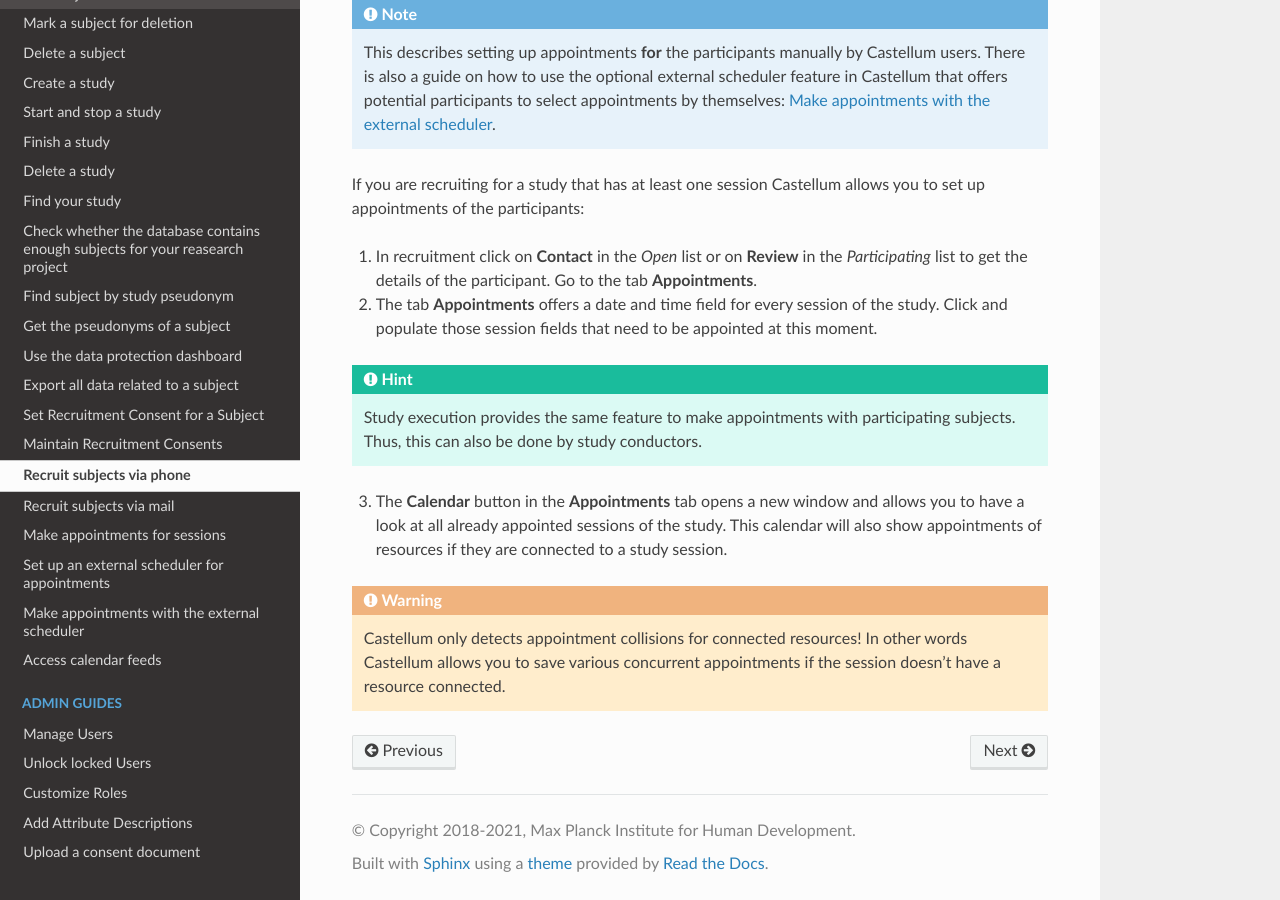
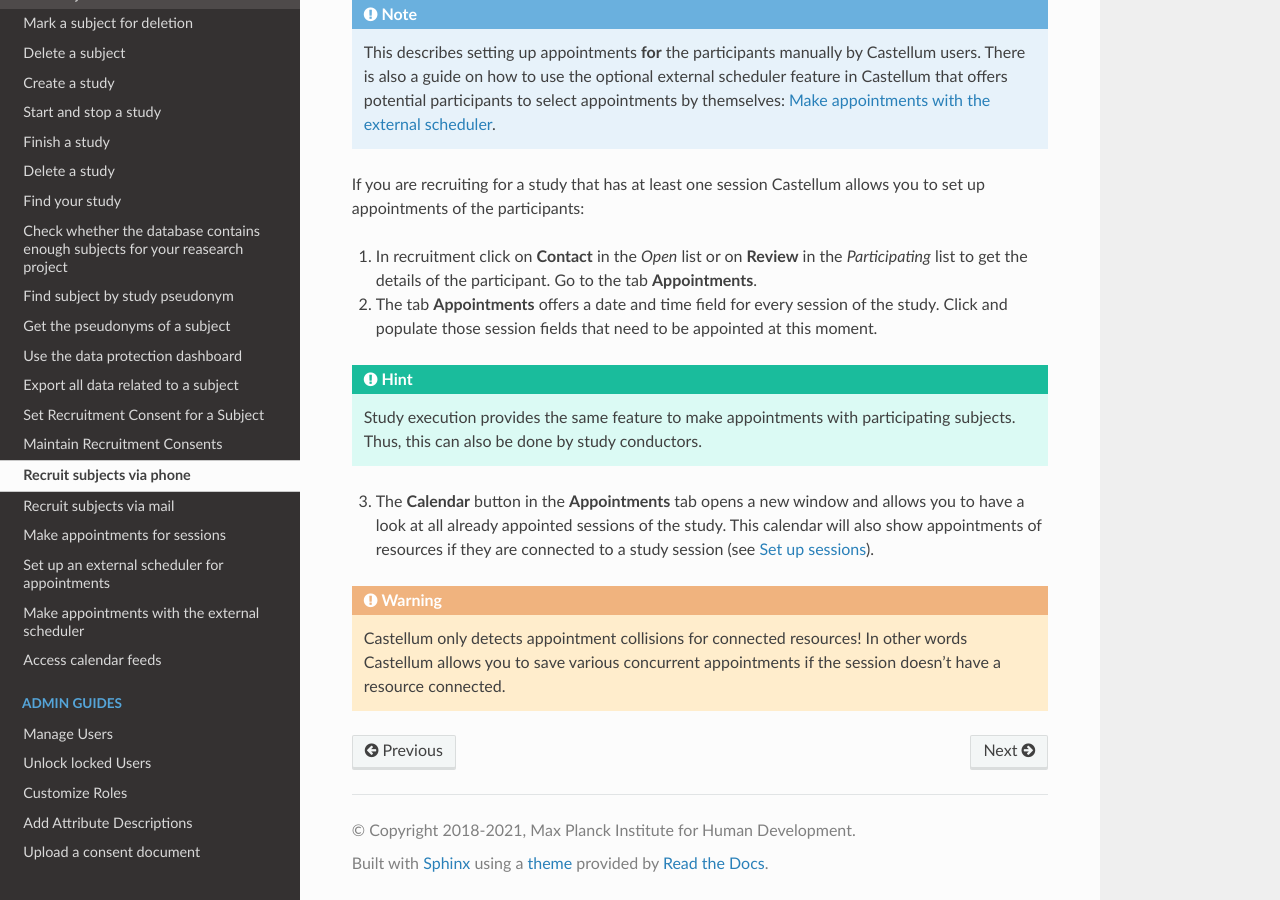
Before and after one commit to DouglasNeuroInformatics/castellum, a Sphinx documentation site: the page built from source/guides/recruitment.rst, in a window 1280 px wide and 900 px high, scrolled down 1877 px. Built offline with Sphinx 7.4.7 and the Read the Docs theme 2.0.0, drawn with Linux system fonts in a browser that asks for light colours.

Commit message:
add link to study setup in appointment section

```diff
--- a/source/guides/recruitment.rst
+++ b/source/guides/recruitment.rst
@@ -98,7 +98,7 @@ you to set up appointments of the participants:
 3. The **Calendar** button in the **Appointments** tab opens a new window and
    allows you to have a look at all already appointed sessions of the study.
    This calendar will also show appointments of resources if they are connected
-   to a study session.
+   to a study session (see :ref:`study-sessions`).
 
 .. warning::
 
```
